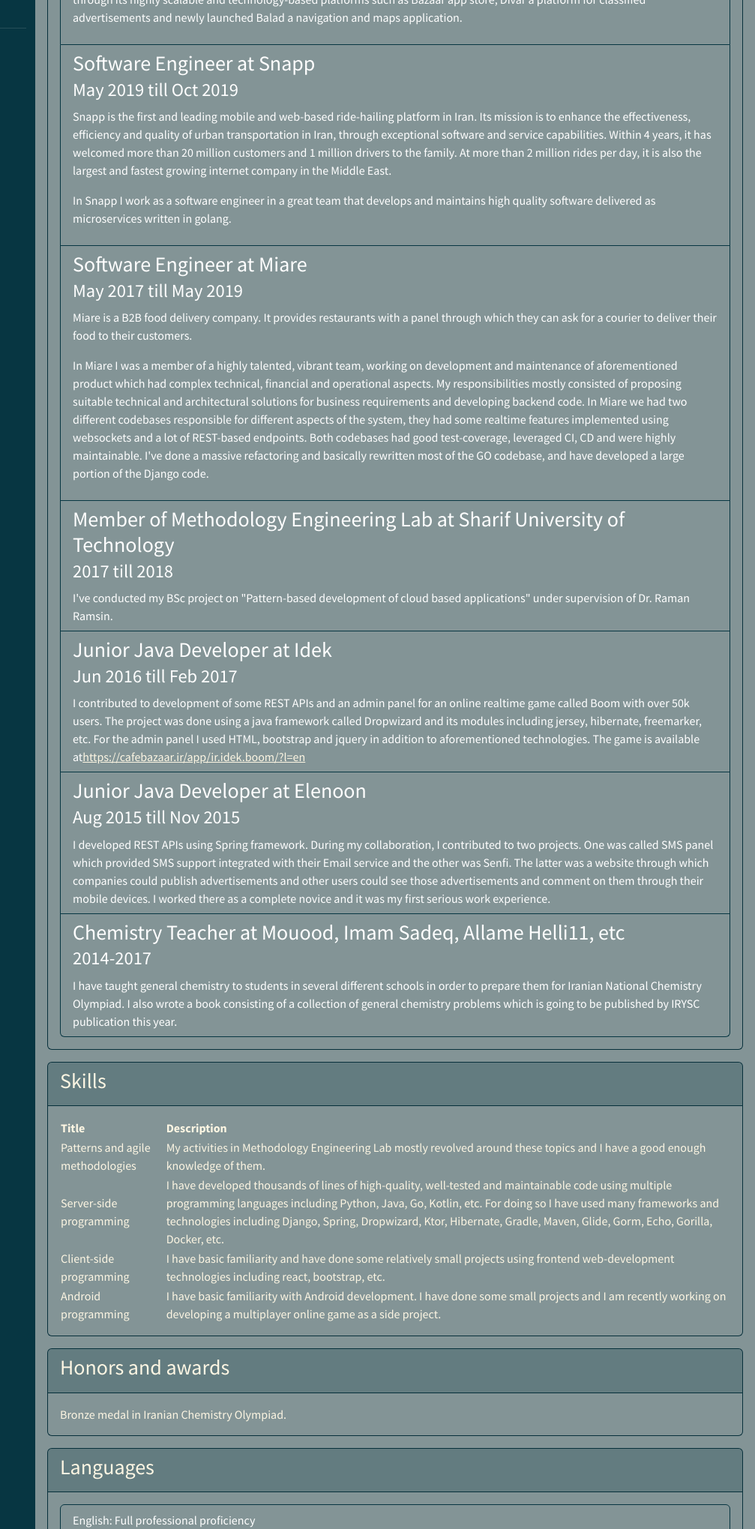
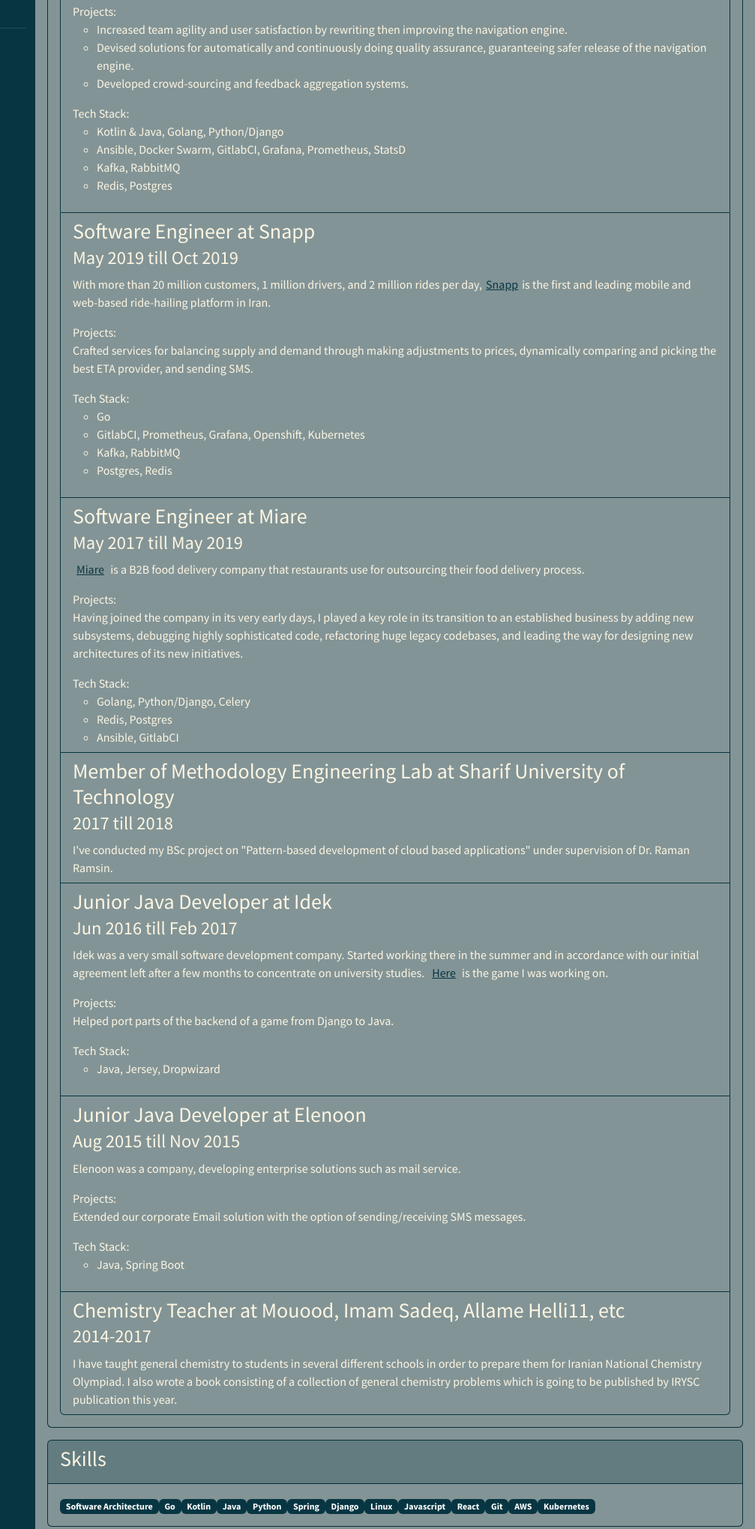
Before and after one commit to pdrum/pdrum.github.io, a Gatsby site: page / in a window 1280 px wide. Shown: the part 656-2695 px from the top of the page at 75% size, without its empty margins (273-1280 px from the left). Built offline with nearby package versions, Linux system fonts and the light colour scheme; Gatsby itself is replaced by a stand-in of ours.

Commit message:
Complete home page

```diff
--- a/src/components/MyNavbar.js
+++ b/src/components/MyNavbar.js
@@ -4,15 +4,16 @@ import Nav from 'react-bootstrap/Nav'
 import Navbar from 'react-bootstrap/Navbar'
 import NavbarItem from "./NavbarItem";
 import {FaBlog, FaHome, FaMedium, FaYoutube} from "react-icons/fa";
+import * as styles from '../styles/my-navbar.module.css'
 
 export default function MyNavbar() {
   return (
       <Navbar bg="dark" expand="lg">
         <Container>
-          <Navbar.Toggle aria-controls="basic-navbar-nav" className="bg-secondary" />
+          <Navbar.Toggle aria-controls="basic-navbar-nav" className={`bg-secondary ${styles.toggleButton}`} />
           <Navbar.Collapse>
             <Nav className="mx-auto">
-              <NavbarItem linkAddress="" text="Home" ><FaHome/></NavbarItem>
+              <NavbarItem linkAddress="/" text="Home" ><FaHome/></NavbarItem>
               <NavbarItem linkAddress="" text="Medium"><FaMedium/></NavbarItem>
               <NavbarItem linkAddress="" text="Youtube"><FaYoutube/></NavbarItem>
               <NavbarItem linkAddress="" text="Blog"><FaBlog/></NavbarItem>
--- a/src/pages/index.js
+++ b/src/pages/index.js
@@ -1,6 +1,6 @@
 import React from "react"
 import '../../static/bootstrap.min.css'
-import {Col, Container, Row} from "react-bootstrap"
+import {Badge, Col, Container, Row} from "react-bootstrap"
 import * as styles from '../styles/index.module.css'
 import Sidebar from "../components/Sidebar";
 import '../styles/global.css'
@@ -14,11 +14,12 @@ export default function Home() {
       </Col>
       <Col lg={9} className="bg-secondary">
         <MyNavbar/>
-        <div className={styles.content}>
+        <div className={`${styles.content} text-light`}>
           <section className="card text-light bg-secondary m-3">
-            <div className="card-header"><h3>Summary</h3></div>
-            <div className="card-body">
-              <p className="card-text">
+            <div className="card-header"><h3 className="text-light">Summary</h3>
+            </div>
+            <div className="card-body text-light">
+              <p className="card-text text-light">
                 I'm a passionate software engineer, opting for
                 delivery of maintainable, reliable software that also meets the
                 deadlines.
@@ -36,10 +37,10 @@ export default function Home() {
 
 
           <section className="card text-light bg-secondary m-3">
-            <div className="card-header"><h3>Education</h3></div>
+            <div className="card-header text-light"><h3>Education</h3></div>
             <div className="card-body">
               <p className="card-text">
-                <table className="text-light">
+                <table className={`${styles.eduTable} text-light`}>
                   <thead>
                   <tr>
                     <th scope="col">#</th>
@@ -55,7 +56,7 @@ export default function Home() {
                     <td>2014</td>
                     <td>2019</td>
                     <td>Sharif University of Technology</td>
-                    <td>Software Engineering</td>
+                    <td>Software Engineering (BEng degree)</td>
                   </tr>
                   </tbody>
                 </table>
@@ -63,36 +64,56 @@ export default function Home() {
             </div>
           </section>
 
-          <section className="card text-light bg-secondary m-3">
+          <section className={`card text-light bg-secondary m-3 ${styles.experience}`}>
             <div className="card-header"><h3>Experiences</h3></div>
             <div className="card-body">
               <div className="card-text">
                 <ul className="list-group">
 
                   <li className="list-group-item">
-                    <div>
+                    <div className="text-light">
                       <h3>
-                        Software Engineer at Cafe Bazaar <br/>
-                        <small>Oct 2019 till now</small>
+                        Software Engineer at Balad (Hezardastan Group) <br/>
+                        <small>Oct 2019 till May 2021</small>
                       </h3>
                       <p>
-                        Cafe Bazaar is a leading consumer internet company in
-                        Iran that runs the first
-                        and the most popular smartphone application marketplace
-                        for Persian speaking countries.
-                        It connects millions of smartphone users, advertisers
-                        and application developers through
-                        its highly scalable and technology-based platforms such
-                        as Bazaar app store,
-                        Divar a platform for classified advertisements and newly
-                        launched
-                        Balad a navigation and maps application.
+                        <a className="text-dark" href="https://cafebazaar.ir/app/ir.balad?l=en">Balad Maps</a>
+                        is Iran's leading map and navigation platform
+                        with more than 4 million users. A product of
+                        <a className="text-dark" href="https://www.linkedin.com/company/hezardastan-group/">Hezardastan (Cafebazaar)</a>
+                        Information Technology Development Group.
+                      </p>
+                      <p>
+                        Projects:<br/>
+                        <ul>
+                          <li> Increased team agility and user satisfaction by
+                            rewriting then improving the navigation engine.
+                          </li>
+                          <li> Devised solutions for automatically and
+                            continuously doing quality assurance, guaranteeing
+                            safer release of the navigation engine.
+                          </li>
+                          <li> Developed crowd-sourcing and feedback aggregation
+                            systems.
+                          </li>
+                        </ul>
+                      </p>
+                      <p>
+                        Tech Stack:<br/>
+                        <ul>
+                          <li> Kotlin & Java, Golang, Python/Django</li>
+                          <li> Ansible, Docker Swarm, GitlabCI, Grafana,
+                            Prometheus, StatsD
+                          </li>
+                          <li> Kafka, RabbitMQ</li>
+                          <li> Redis, Postgres</li>
+                        </ul>
                       </p>
                     </div>
                   </li>
 
                   <li className="list-group-item">
-                    <div>
+                    <div className="text-light">
                       <h3>
                         Software Engineer at Snapp <br/>
                         <small>May 2019 till Oct 2019</small>
@@ -100,75 +121,75 @@ export default function Home() {
 
                       <div>
                         <p>
-                          Snapp is the first and leading mobile and web-based
-                          ride-hailing platform in
-                          Iran. Its mission is to enhance the effectiveness,
-                          efficiency and quality of
-                          urban transportation in Iran, through exceptional
-                          software and service
-                          capabilities. Within 4 years, it has welcomed more
-                          than 20 million customers
-                          and 1 million drivers to the family. At more than 2
-                          million rides per day,
-                          it is also the largest and fastest growing internet
-                          company in the
-                          Middle East.
+                          With more than 20 million customers, 1 million
+                          drivers,
+                          and 2 million rides per day,
+                          <a className="text-dark" href="https://cafebazaar.ir/app/cab.snapp.passenger?l=en">Snapp</a>
+                          is the first and
+                          leading mobile
+                          and web-based ride-hailing platform in Iran.
                         </p>
                         <p>
-                          In Snapp I work as a software engineer in a great team
-                          that develops and
-                          maintains high quality software delivered as
-                          microservices written in
-                          golang.
+                          Projects:<br/>
+                          Crafted services for balancing supply and demand
+                          through
+                          making adjustments to prices, dynamically comparing
+                          and
+                          picking the best ETA provider, and sending SMS.
+                        </p>
+                        <p>
+                          Tech Stack:<br/>
+                          <ul>
+                            <li>Go</li>
+                            <li>GitlabCI, Prometheus, Grafana, Openshift,
+                              Kubernetes
+                            </li>
+                            <li>Kafka, RabbitMQ</li>
+                            <li>Postgres, Redis</li>
+                          </ul>
                         </p>
                       </div>
                     </div>
                   </li>
 
                   <li className="list-group-item">
-                    <div>
+                    <div className="text-light">
                       <h3>
                         Software Engineer at Miare <br/>
                         <small>May 2017 till May 2019</small>
                       </h3>
 
-                      <div>
+                      <div className="text-light">
                           <p>
-                          Miare is a B2B food delivery company. It provides
-                          restaurants with a panel
-                          through which they can ask for a courier to deliver
-                          their food to their
-                          customers.
+                            <a className="text-dark" href="https://landing.miare.ir/">Miare</a> is a B2B food delivery company that
+                            restaurants
+                            use for outsourcing their food delivery process.
                           </p>
+
+                          Projects:<br/>
                           <p>
-                          In Miare I was a member of a highly talented, vibrant
-                          team, working on
-                          development and maintenance of aforementioned product
-                          which had complex
-                          technical, financial and operational aspects. My
-                          responsibilities
-                          mostly consisted of proposing suitable technical and
-                          architectural solutions
-                          for business requirements and developing backend code.
-                          In Miare we had two
-                          different codebases responsible for different aspects
-                          of the system, they
-                          had some
-                          realtime features implemented using websockets and a
-                          lot of REST-based
-                          endpoints. Both codebases had good test-coverage,
-                          leveraged CI, CD and were
-                          highly maintainable. I've done a massive refactoring
-                          and basically rewritten
-                          most of the GO codebase, and have developed a large
-                          portion of the Django
-                          code.
+                            Having joined the company in its very early days,
+                            I played a key role in its transition to an
+                            established
+                            business by adding new subsystems, debugging highly
+                            sophisticated code,
+                            refactoring huge legacy codebases, and leading the
+                            way
+                            for designing new architectures of its new
+                            initiatives.
                           </p>
+
+                          Tech Stack:<br/>
+                          <ul>
+                            <li>Golang, Python/Django, Celery</li>
+                            <li>Redis, Postgres</li>
+                            <li>Ansible, GitlabCI</li>
+                          </ul>
                       </div>
                     </div>
                   </li>
                   <li className="list-group-item">
-                    <div>
+                    <div className="text-light">
                       <h3>
                         Member of Methodology Engineering Lab at Sharif
                         University of Technology<br/>
@@ -183,59 +204,61 @@ export default function Home() {
                     </div>
                   </li>
                   <li className="list-group-item">
-                    <div>
+                    <div className="text-light">
                       <h3>
                         Junior Java Developer at Idek<br/>
                         <small>Jun 2016 till Feb 2017</small>
                       </h3>
 
                       <div>
-                        I contributed to development of some REST APIs and an
-                        admin panel for an online
-                        realtime game called Boom with over 50k users. The
-                        project was done using a java
-                        framework called Dropwizard and its modules including
-                        jersey, hibernate,
-                        freemarker,
-                        etc. For the admin panel I used HTML, bootstrap and
-                        jquery in addition to
-                        aforementioned technologies.
-                        The game is available at
-                        <a className="text-light"
+                        <p>
+                          Idek was a very small software development company.
+                          Started working there in the summer and in accordance
+                          with our initial agreement left after a few months to
+                          concentrate on university studies.
+                          <span style={{marginRight: "5px"}}/>
+                          <a className="text-dark"
                              href="https://cafebazaar.ir/app/ir.idek.boom/?l=en">
-                          https://cafebazaar.ir/app/ir.idek.boom/?l=en
-                        </a>
+                            Here
+                          </a> is the game I was working on.
+                        </p>
+                        <p>
+                          Projects:<br/>
+                          Helped port parts of the backend of a game from Django
+                          to Java.
+                        </p>
+                        <p>
+                          Tech Stack:<br/>
+                          <ul>
+                            <li>Java, Jersey, Dropwizard</li>
+                          </ul>
+                        </p>
                       </div>
                     </div>
                   </li>
                   <li className="list-group-item">
-                    <div>
+                    <div className="text-light">
                       <h3>
                         Junior Java Developer at Elenoon<br/>
                         <small>Aug 2015 till Nov 2015</small>
                       </h3>
 
                       <div>
-                        I developed REST APIs using Spring framework. During my
-                        collaboration, I
-                        contributed
-                        to two projects. One was called SMS panel which provided
-                        SMS support integrated
-                        with
-                        their Email service and the other was Senfi. The latter
-                        was a website through
-                        which
-                        companies could publish advertisements and other users
-                        could see those
-                        advertisements and comment on them through their mobile
-                        devices. I worked there
-                        as a
-                        complete novice and it was my first serious work
-                        experience.
+                        <p>Elenoon was a company, developing enterprise solutions such as mail service.</p>
+                        <p>
+                          Projects:<br/>
+                          Extended our corporate Email solution with the option of sending/receiving SMS messages.
+                        </p>
+                        <p>
+                          Tech Stack:<br/>
+                          <ul>
+                            <li>Java, Spring Boot</li>
+                          </ul>
+                        </p>
                       </div>
                     </div>
                   </li>
-                  <li className="list-group-item">
+                  <li className="list-group-item text-light">
                     <div>
                       <h3>
                         Chemistry Teacher at Mouood, Imam Sadeq, Allame Helli11,
@@ -265,57 +288,23 @@ export default function Home() {
           <section className="card text-light bg-secondary m-3">
             <div className="card-header"><h3>Skills</h3></div>
             <div className="card-body">
-              <p className="card-text">
-                <table className="text-light">
-                  <thead>
-                  <tr>
-                    <th scope="col">Title</th>
-                    <th scope="col">Description</th>
-                  </tr>
-                  </thead>
-                  <tbody>
-                  <tr>
-                    <td>Patterns and agile methodologies</td>
-                    <td>
-                      My activities in Methodology Engineering Lab mostly
-                      revolved around these topics and I
-                      have a good enough knowledge of them.
-                    </td>
-                  </tr>
-                  <tr>
-                    <td>Server-side programming</td>
-                    <td>
-                      I have developed thousands of lines of high-quality,
-                      well-tested and maintainable code
-                      using multiple programming languages including Python,
-                      Java, Go, Kotlin, etc. For doing
-                      so I have used many frameworks and technologies including
-                      Django, Spring, Dropwizard,
-                      Ktor, Hibernate, Gradle, Maven, Glide, Gorm, Echo,
-                      Gorilla, Docker, etc.
-                    </td>
-                  </tr>
-                  <tr>
-                    <td>Client-side programming</td>
-                    <td>
-                      I have basic familiarity and have done some relatively
-                      small projects using
-                      frontend web-development technologies including react,
-                      bootstrap, etc.
-                    </td>
-                  </tr>
-                  <tr>
-                    <td>Android programming</td>
-                    <td>
-                      I have basic familiarity with Android development. I have
-                      done some small projects and I
-                      am
-                      recently working on developing a multiplayer online game
-                      as a side project.
-                    </td>
-                  </tr>
-                  </tbody>
-                </table>
+              <p className="card-text text-light">
+                <Badge bg="dark" className={styles.skillBadge}>Software
+                  Architecture</Badge>
+                <Badge bg="dark" className={styles.skillBadge}>Go</Badge>
+                <Badge bg="dark" className={styles.skillBadge}>Kotlin</Badge>
+                <Badge bg="dark" className={styles.skillBadge}>Java</Badge>
+                <Badge bg="dark" className={styles.skillBadge}>Python</Badge>
+                <Badge bg="dark" className={styles.skillBadge}>Spring</Badge>
+                <Badge bg="dark" className={styles.skillBadge}>Django</Badge>
+                <Badge bg="dark" className={styles.skillBadge}>Linux</Badge>
+                <Badge bg="dark"
+                       className={styles.skillBadge}>Javascript</Badge>
+                <Badge bg="dark" className={styles.skillBadge}>React</Badge>
+                <Badge bg="dark" className={styles.skillBadge}>Git</Badge>
+                <Badge bg="dark" className={styles.skillBadge}>AWS</Badge>
+                <Badge bg="dark"
+                       className={styles.skillBadge}>Kubernetes</Badge>
               </p>
             </div>
           </section>
@@ -335,10 +324,13 @@ export default function Home() {
             <div className="card-body">
               <p className="card-text">
                 <ul className="list-group">
-                  <li className="list-group-item">English: Full professional
+                  <li className="list-group-item text-light">English: Full
+                    professional
                     proficiency
                   </li>
-                  <li className="list-group-item">Persian: Native language</li>
+                  <li className="list-group-item text-light">Persian: Native
+                    language
+                  </li>
                 </ul>
               </p>
             </div>
@@ -348,7 +340,7 @@ export default function Home() {
             <div className="card-header"><h3>Contact</h3></div>
             <div className="card-body">
               <p className="card-text">
-                <table className="text-light">
+                <table className={`text-light ${styles.contactTable}`}>
                   <thead>
                   <tr>
                     <th scope="col">Title</th>
--- a/src/styles/index.module.css
+++ b/src/styles/index.module.css
@@ -1,3 +1,25 @@
 .content {
   padding: calc(var(--bs-gutter-y) * .5) calc(var(--bs-gutter-x) * .5);
 }
+
+.edu-table > th, td {
+  padding-left: 15px;
+  padding-right: 15px;
+}
+
+.skill-badge {
+  padding: 10px;
+  margin: 10px;
+  font-size: 15px;
+  width: 180px;
+}
+
+.experience a {
+  margin-left: 5px;
+  margin-right: 5px;
+}
+
+.contact-table > th, td {
+  padding-right: 15px;
+  padding-left: 0;
+}
--- a/src/styles/my-navbar.module.css
+++ b/src/styles/my-navbar.module.css
@@ -1,5 +1,9 @@
 .navbar-item {
   margin: 10px;
+}
+
+.toggle-button {
+  margin-bottom: 15px;
 }
 
 .navbar-item button {
```
Lines whose indentation alone changed are shown as unchanged.
